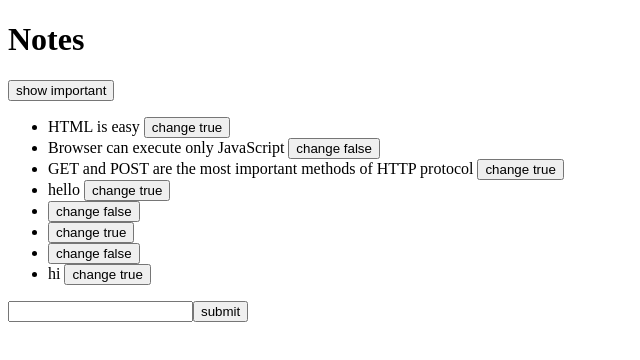
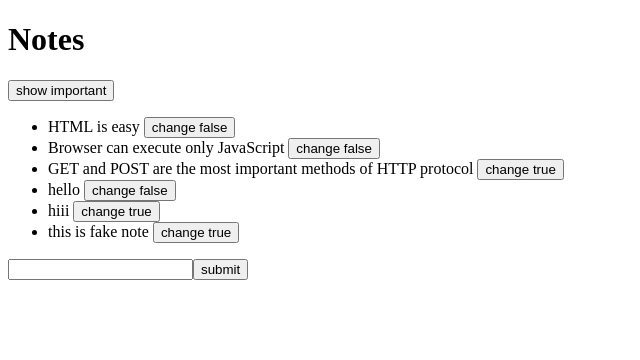
Before and after one commit to nabinamangrati/fullstackopen-workshops, a React (Vite) app in the folder part2/notes-app/: page / in a window 1280 px wide. Shown: the top 360 px of the page, without its empty margins (0-640 px from the left). Built offline with nearby package versions, Linux system fonts and the light colour scheme; data requests are answered from the project's data file.

Commit message:
catch ,alert workshop

```diff
--- a/part2/notes-app/db.json
+++ b/part2/notes-app/db.json
@@ -3,7 +3,7 @@
     {
       "id": "1",
       "content": "HTML is easy",
-      "important": true
+      "important": false
     },
     {
       "id": "2",
@@ -16,28 +16,13 @@
       "important": true
     },
     {
-      "id": 4,
+      "id": "4",
       "content": "hello",
-      "important": true
+      "important": false
     },
     {
       "id": 5,
-      "content": "",
-      "important": false
-    },
-    {
-      "id": 6,
-      "content": "",
-      "important": true
-    },
-    {
-      "id": 7,
-      "content": "",
-      "important": false
-    },
-    {
-      "id": 8,
-      "content": "hi",
+      "content": "hiii",
       "important": true
     }
   ]
--- a/part2/notes-app/src/App.jsx
+++ b/part2/notes-app/src/App.jsx
@@ -3,7 +3,7 @@ import Note from "./components/Notes";
 import axios from "axios";
 import noteServices from "./services/notes";
 
-const App = (props) => {
+const App = () => {
   const [notes, setNotes] = useState([]);
   const [newNote, setNewNote] = useState("");
   const [showAll, setShowAll] = useState(true);
@@ -15,9 +15,15 @@ const App = (props) => {
     myAxiosPromise.then((myResult) => {
       console.log("returned promise");
       console.dir(myResult.data);
+      myResult.push({
+        id: 1000,
+        content: "this is fake note",
+        important: true,
+      });
       //2. put the date into the notes state
-      setNotes(myResult.data);
+      setNotes(myResult);
     });
+
     console.log(myAxiosPromise);
   }, []);
 
@@ -62,13 +68,25 @@ const App = (props) => {
     });
     let updatedNote = { ...currentNotes, important: !currentNotes.important };
     let putPromise = noteServices.update(id, updatedNote);
-    putPromise.then((result) => {
+    putPromise
+      .then((result) => {
         console.dir(result);
         //2. update the reacts state
         let updatedNote = result.data;
         setNotes(
           notes.map((note) => (note.id === updatedNote.id ? updatedNote : note))
         );
+      })
+      .catch((err) => {
+        console.log("error happened");
+        console.dir(err);
+        if (err.response.status === 404) {
+          console.log("this means the id doesnt exist in the server");
+          alert(`sorry this note ${currentNotes.content} doesnot exist`);
+          setNotes(notes.filter((note) => note.id !== currentNotes.id));
+        } else {
+          console.log("this is some other error");
+        }
       });
   };
   return (
--- a/part2/notes-app/src/services/notes.js
+++ b/part2/notes-app/src/services/notes.js
@@ -2,7 +2,7 @@ import axios from "axios";
 
 const baseUrl = "http://localhost:3001/notes";
 const getAll = () => {
-  return axios.get(baseUrl);
+  return axios.get(baseUrl).then((result) => result.data);
 };
 const create = (note) => {
   return axios.post(baseUrl, note);
```
Lines whose indentation alone changed are shown as unchanged.
